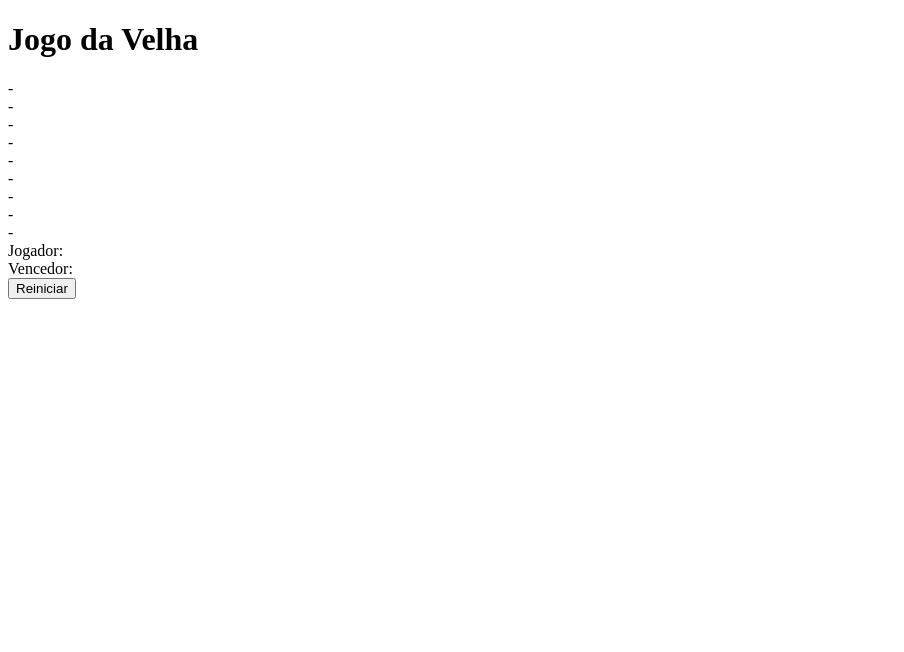
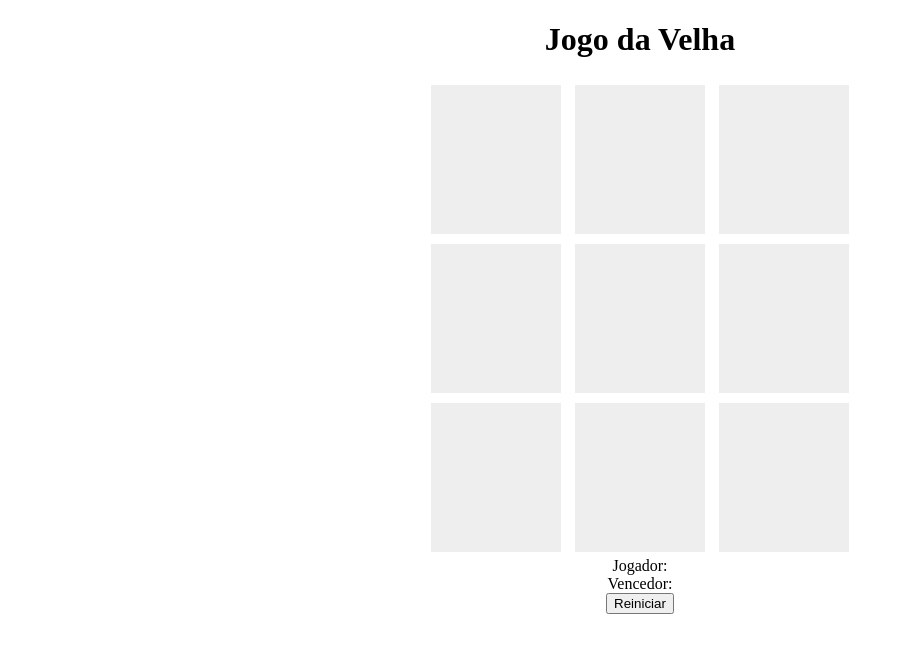
Before and after one commit to lucasrmagalhaes/jogoDaVelha-js, a plain HTML site: page index.html in a window 1280 px wide. Shown: the whole page, without its empty margins (0-904 px from the left). Drawn offline with Linux system fonts and the light colour scheme.

Commit message:
quadrado criado

```diff
--- /dev/null
+++ b/estilo.css
@@ -0,0 +1,15 @@
+body {
+    text-align: center;
+}
+
+.quadrado {
+    text-align: center;
+    width: 50px;
+    background: #eee;
+    display: inline-block;
+    padding: 40px;
+    font-size: 60px;
+    margin: 5px;
+    cursor: pointer;
+    color: #eee;
+}
--- a/index.html
+++ b/index.html
@@ -4,6 +4,7 @@
 <head>
     <title>Jogo da Velha</title>
     <meta charset="UTF-8">
+    <link rel="stylesheet" href="estilo.css">
 </head>
 
 <body>
@@ -11,21 +12,21 @@
 <h1>Jogo da Velha</h1>
 
 <div>
-    <div id="1">-</div>
-    <div id="2">-</div>
-    <div id="3">-</div>
+    <div id="1" class="quadrado">-</div>
+    <div id="2" class="quadrado">-</div>
+    <div id="3" class="quadrado">-</div>
 </div>
 
 <div>
-    <div id="4">-</div>
-    <div id="5">-</div>
-    <div id="6">-</div>
+    <div id="4" class="quadrado">-</div>
+    <div id="5" class="quadrado">-</div>
+    <div id="6" class="quadrado">-</div>
 </div>
 
 <div>
-    <div id="7">-</div>
-    <div id="8">-</div>
-    <div id="9">-</div>
+    <div id="7" class="quadrado">-</div>
+    <div id="8" class="quadrado">-</div>
+    <div id="9" class="quadrado">-</div>
 </div>
 
 <div>
```
